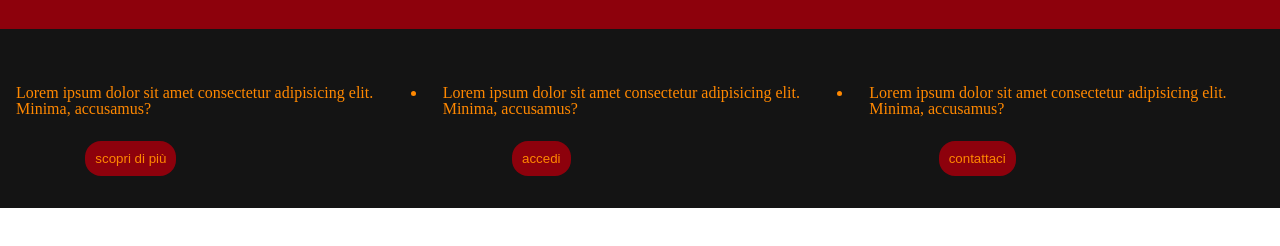
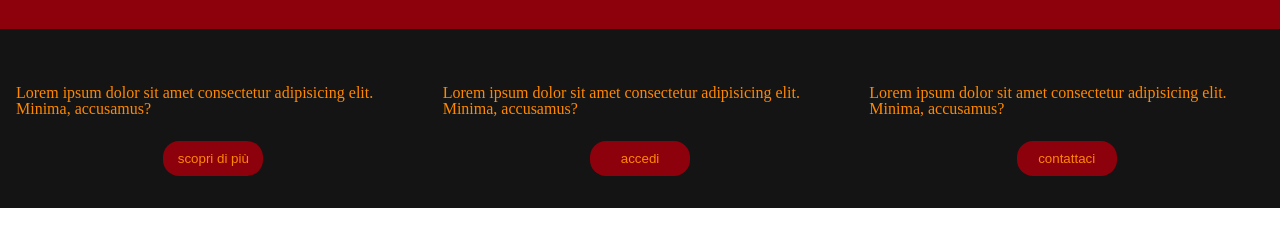
Before and after one commit to andreaDevelope/U2-W2-D3, a plain HTML site: page index.html in a window 1280 px wide. Shown: the part 100-346 px from the top of the page. Drawn offline with Linux system fonts and the light colour scheme.

Commit message:
finish hero

```diff
--- a/sass/partials/_buttons.scss
+++ b/sass/partials/_buttons.scss
@@ -4,4 +4,5 @@ button {
   background-color: $primary-color;
   color: $secondary-color;
   border: none;
+  width: 100px;
 }
--- a/sass/style.scss
+++ b/sass/style.scss
@@ -22,10 +22,10 @@ main {
       display: flex;
       justify-content: space-evenly;
       li {
-        button {
-          text-align: center;
-          margin-inline: 20%;
-        }
+        display: flex;
+        flex-direction: column;
+        justify-content: center;
+        align-items: center;
       }
       li::marker {
         color: $secondary-color;
```
Also changed, not shown: sass/style.css, 1 other file.
